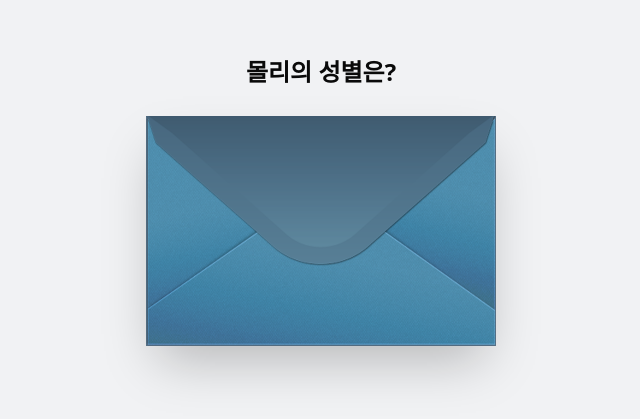
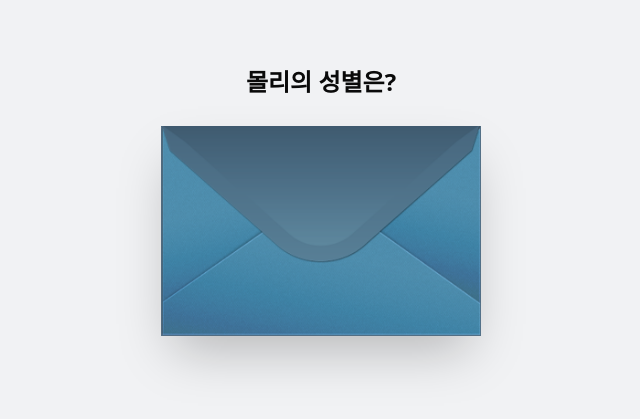
Before and after one commit to Yanguk/GenderRevealCard, a Next.js app: page / in a window 1280 px wide. Shown: the part 169-588 px from the top of the page, without its empty margins (319-959 px from the left). Built offline with nearby package versions, Linux system fonts and the light colour scheme.

Commit message:
update2
Signed-off-by: Yanguk <yanguk@duck.com>

```diff
--- a/app/page.tsx
+++ b/app/page.tsx
@@ -46,7 +46,7 @@ export default function Home() {
     <div className="relative max-w-4xl h-dvh m-auto flex flex-col justify-center">
       <div
         className={cn(
-          "fixed w-[350px] h-[230px] -translate-x-1/2 -translate-y-1/2 left-1/2 top-1/2",
+          "fixed w-[320px] h-[210px] -translate-x-1/2 -translate-y-1/2 left-1/2 top-1/2",
           moveCard && "-translate-y-1/5 duration-800",
         )}
       >
@@ -93,10 +93,10 @@ export default function Home() {
           className="absolute z-30 top-0 shadow-2xl"
           src={frontCard}
           alt="card"
-          width={350}
-          height={260}
+          width={320}
+          height={210}
           priority
-          onLoadingComplete={() => setImageOneLoaded(true)}
+          onLoad={() => setImageOneLoaded(true)}
         />
 
         <Image
@@ -109,9 +109,9 @@ export default function Home() {
           ref={flapRef}
           src={headerCard}
           alt="Card"
-          width={530}
+          width={320}
           height={186}
-          onLoadingComplete={() => setImageTwoLoaded(true)}
+          onLoad={() => setImageTwoLoaded(true)}
           priority
         />
       </div>
```
